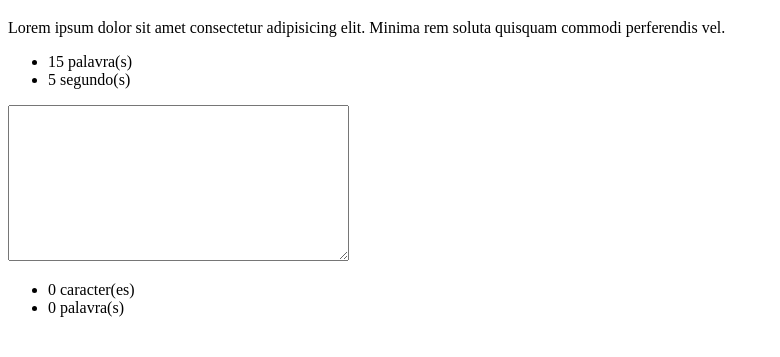
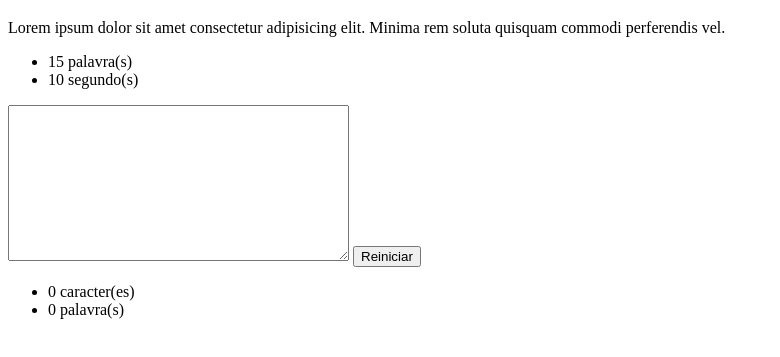
Before and after one commit to athena272/jquery-typer, a plain HTML site: page index.html in a window 1280 px wide. Shown: the part 61-418 px from the top of the page, without its empty margins (0-780 px from the left). Drawn offline with Linux system fonts and the light colour scheme.

Commit message:
Update index.html

```diff
--- a/index.html
+++ b/index.html
@@ -15,10 +15,12 @@
 
     <ul class="informacoes">
         <li><span id="tamanho-frase">0</span> palavra(s)</li>
-        <li><span id="tempo-digitacao">5</span> segundo(s)</li>
+        <li><span id="tempo-digitacao">10</span> segundo(s)</li>
     </ul>
 
     <textarea class="campo-digitacao" name="campo-digitacao" id="" cols="40" rows="10"></textarea>
+    <button id="reiniciar-game">Reiniciar</button>
+
 
     <ul>
         <li><span id="contador-caracteres">0</span> caracter(es)</li>
```
